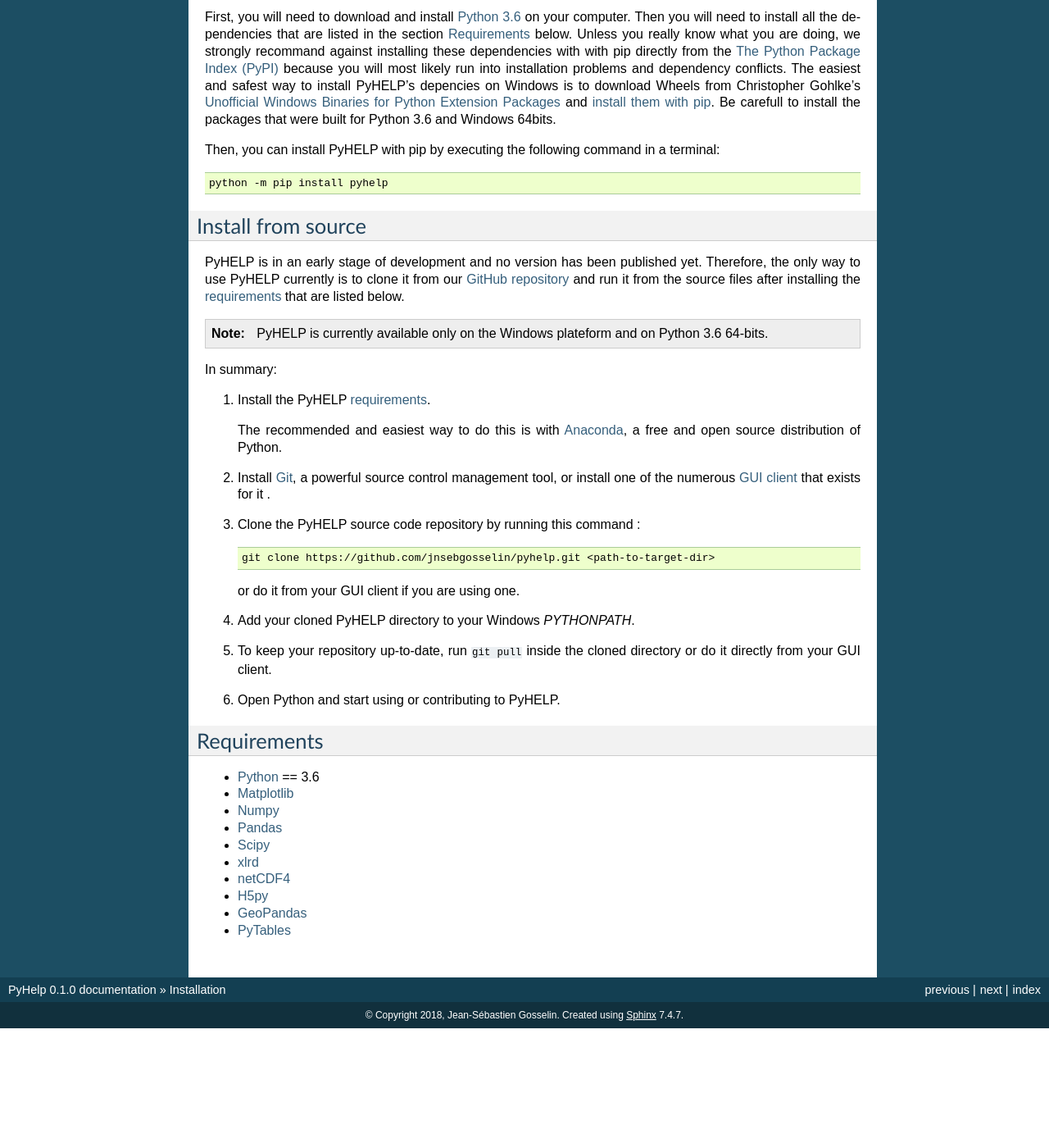
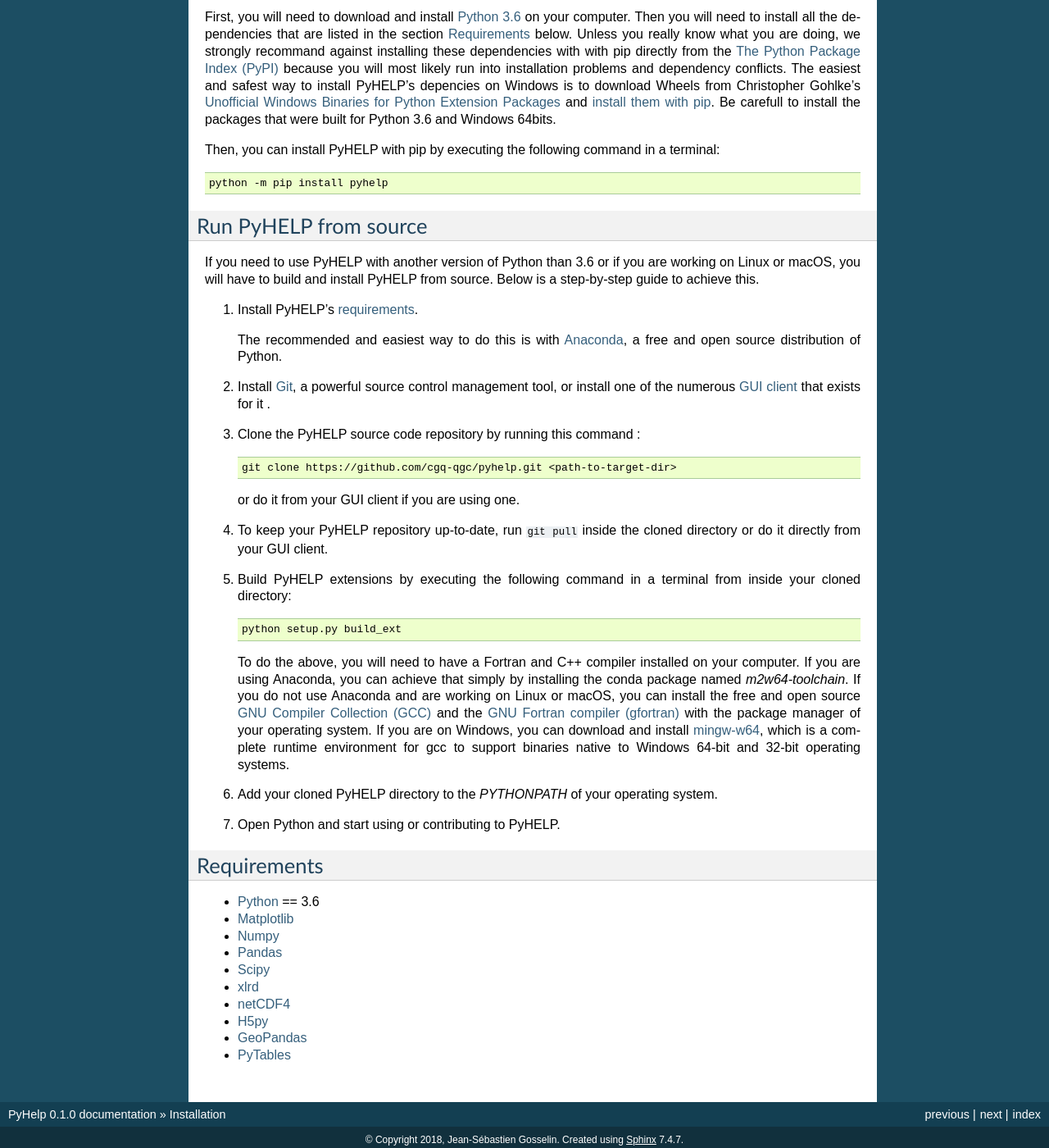
Before and after one commit to cgq-qgc/pyhelp, a Sphinx documentation site: the page built from docs/installation.rst, in a window 1280 px wide and 1400 px high, scrolled down 789 px. Shown: the whole window at 82% size. Built offline with Sphinx 7.4.7, drawn with Linux system fonts in a browser that asks for light colours; formulas are drawn with MathJax 3; before the commit the page ends 2043 px from its top, so only the background shows below that; some of the changed text lies outside the part shown.

Commit message:
Complete section "run PyHELP from source"

```diff
--- a/docs/installation.rst
+++ b/docs/installation.rst
@@ -72,21 +72,15 @@
 
 .. _sec_install_from_source:
 
-Install from source
+Run PyHELP from source
 ---------------------------------
 
-PyHELP is in an early stage of development and no version has been published
-yet.
-Therefore, the only way to use PyHELP currently is to clone it from our
-`GitHub repository`_ and run it from the source files after installing the
-`requirements`_ that are listed below.
+If you need to use PyHELP with another version of Python than 3.6 or if you
+are working on Linux or macOS, you will have to build and install
+PyHELP from source.
+Below is a step-by-step guide to achieve this.
 
-.. note::  PyHELP is currently available only on the Windows plateform and on
-           Python 3.6 64-bits.
-
-In summary:
-
-#. Install the PyHELP `requirements`_.
+#. Install PyHELP's `requirements`_.
 
    The recommended and easiest way to do this is with `Anaconda`_, a free
    and open source distribution of Python.
@@ -98,14 +92,33 @@
 
    .. code-block:: bash
 
-      git clone https://github.com/jnsebgosselin/pyhelp.git <path-to-target-dir>
+      git clone https://github.com/cgq-qgc/pyhelp.git <path-to-target-dir>
 
    or do it from your GUI client if you are using one.
 
-#. Add your cloned PyHELP directory to your Windows `PYTHONPATH`.
+#. To keep your PyHELP repository up-to-date, run ``git pull`` inside the
+   cloned directory or do it directly from your GUI client.
 
-#. To keep your repository up-to-date, run ``git pull`` inside the cloned
-   directory or do it directly from your GUI client.
+#. Build PyHELP extensions by executing the following command
+   in a terminal from inside your cloned directory:
+
+   .. code-block:: bash
+
+      python setup.py build_ext
+
+   To do the above, you will need to have a Fortran and C++ compiler installed
+   on your computer. If you are using Anaconda, you can achieve that simply by
+   installing the conda package named `m2w64-toolchain`.
+   If you do not use Anaconda and are working on Linux or macOS, you can
+   install the free and open source `GNU Compiler Collection (GCC)`_ and
+   the `GNU Fortran compiler (gfortran)`_ with the package manager of your
+   operating system.
+   If you are on Windows, you can download and install `mingw-w64`_, which is
+   a complete runtime environment for gcc to support binaries native to
+   Windows 64-bit and 32-bit operating systems.
+
+#. Add your cloned PyHELP directory to the `PYTHONPATH` of your operating
+   system.
 
 #. Open Python and start using or contributing to PyHELP.
 
@@ -128,10 +141,13 @@
 .. _Anaconda: https://www.anaconda.com/download/
 .. _Anaconda distribution: <https://www.anaconda.com/download/
 .. _Anaconda Navigator: https://docs.anaconda.com/anaconda/navigator/
+.. _mingw-w64: https://sourceforge.net/projects/mingw-w64/
 .. _Getting started with conda: https://conda.io/docs/user-guide/getting-started.html
 .. _Getting started with Navigator: https://docs.anaconda.com/anaconda/navigator/getting-started/
 .. _Git: https://git-scm.com/downloads
 .. _GitHub repository: https://github.com/jnsebgosselin/pyhelp
+.. _GNU Fortran compiler (gfortran): https://gcc.gnu.org/wiki/GFortran
+.. _GNU Compiler Collection (GCC): https://gcc.gnu.org/
 .. _GUI client: https://git-scm.com/download/gui/windows
 .. _install them with pip:  https://pip.pypa.io/en/stable/user_guide/#installing-from-wheels
 .. _pip: https://pypi.org/project/pip/
```
